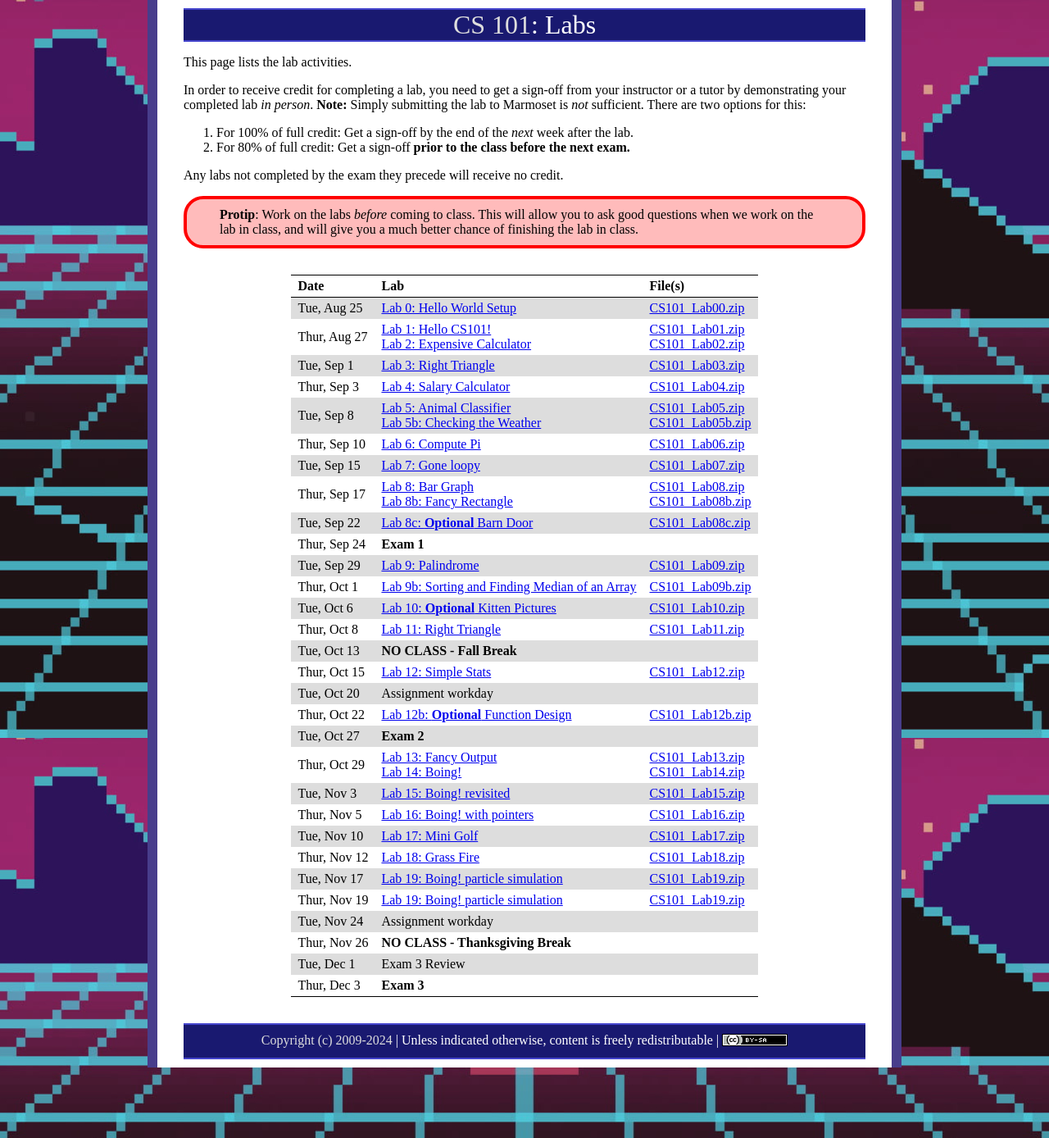
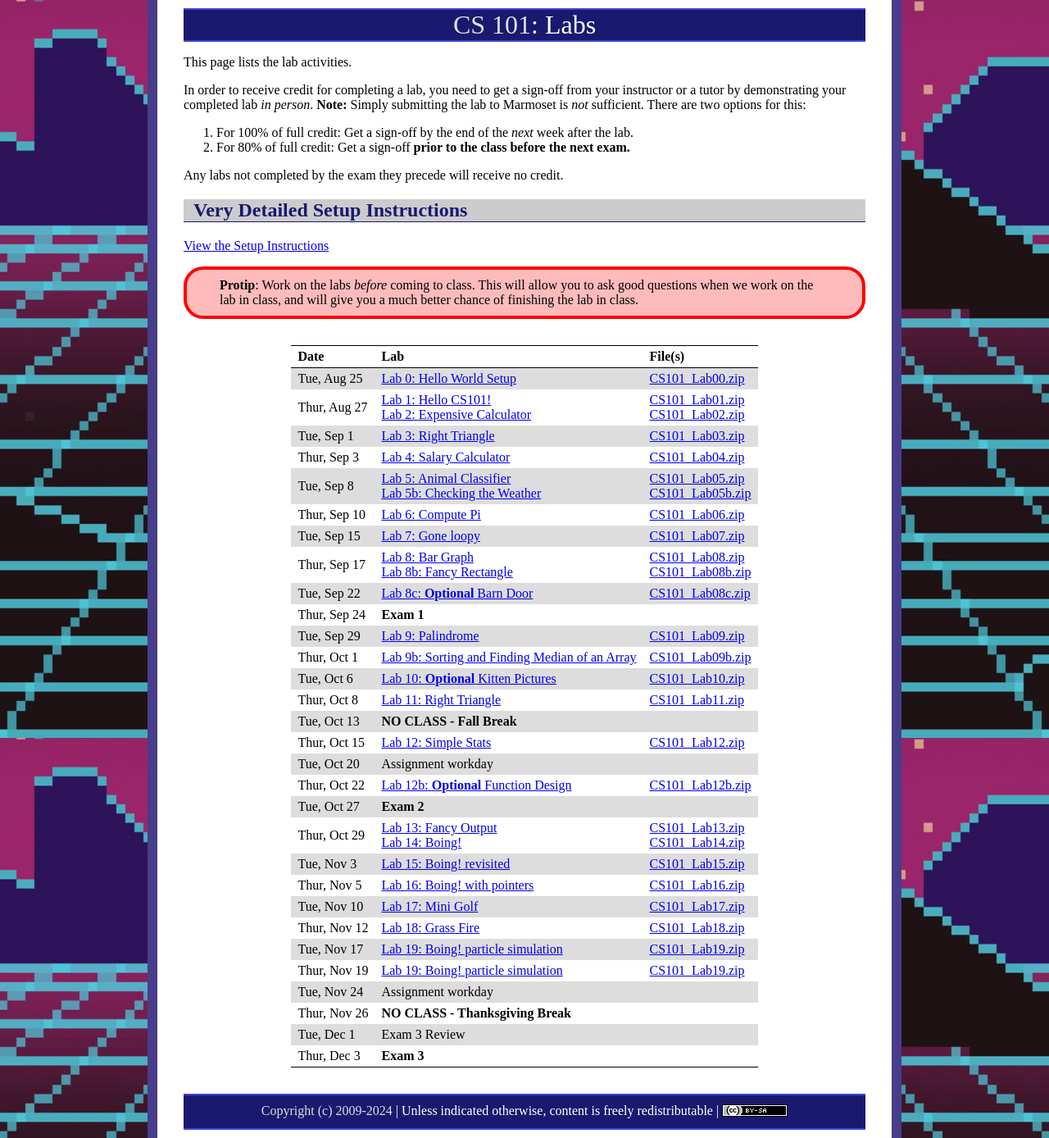
Before and after one commit to ycpcs/cs101-fall2026, a Jekyll site: the page built from labs/index.md, in a window 1280 px wide. Shown: the whole page at 82% size. Built offline with Jekyll 4.4.1, drawn with Linux system fonts in a browser that asks for light colours.

Commit message:
Update index.md

```diff
--- a/labs/index.md
+++ b/labs/index.md
@@ -12,6 +12,10 @@ In order to receive credit for completing a lab, you need to get a sign-off from
 
 Any labs not completed by the exam they precede will receive no credit.
 
+## Very Detailed Setup Instructions
+
+[View the Setup Instructions](Cygwin.pdf)
+
 <div class="callout">
 <b>Protip</b>: Work on the labs <i>before</i> coming to class.  This will allow you to ask good questions when we work on the lab in class, and will give you a much better chance of finishing the lab in class.
 </div>
```
